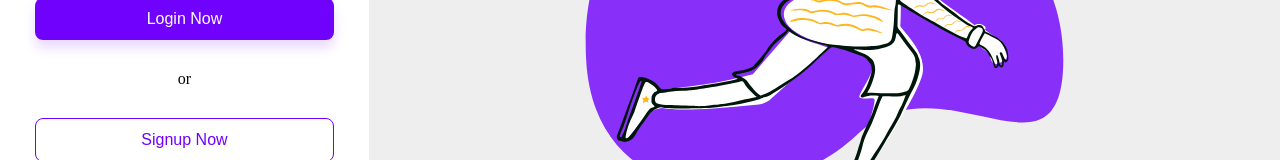
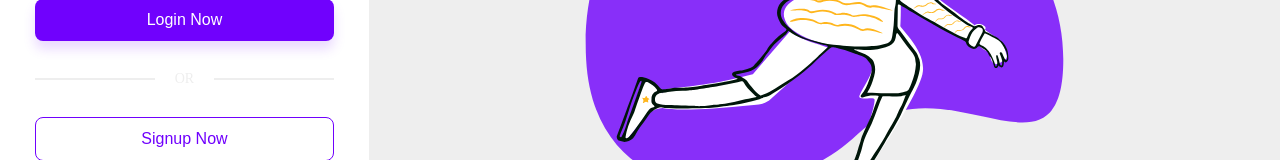
Before and after one commit to Leo-Slv/MoveIt-angular-app, an Angular app: page /login in a window 1280 px wide. Shown: the part 399-559 px from the top of the page. Built offline with nearby package versions, Linux system fonts and the light colour scheme.

Commit message:
feat: add default layout style and beginning of login component

```diff
--- a/src/app/components/default-login-layout/default-login-layout.component.css
+++ b/src/app/components/default-login-layout/default-login-layout.component.css
@@ -45,6 +45,7 @@ button{
   border: none;
   background: transparent;
   padding: 12px 24px;
+  cursor: pointer;
 }
 
 button.btn-primary{
@@ -66,3 +67,21 @@ button.btn-secondary{
   width: 100%;
   gap:30px;
 }
+
+.divider{
+  display: flex;
+  align-items: center;
+  justify-content: center;
+  gap: 20px;
+  width: 100%;
+  font-size: 14px;
+  color: var(--gray-bg);
+  font-weight: 400;
+  text-transform: uppercase;
+}
+
+.divider div{
+  height: 2px;
+  flex-grow: 1;
+  background-color: var(--gray-bg);
+}
--- a/src/app/components/default-login-layout/default-login-layout.component.html
+++ b/src/app/components/default-login-layout/default-login-layout.component.html
@@ -2,10 +2,13 @@
   <section class="form-section">
     <img src="/svg/logo.svg"/>
     <h2>{{ title }}</h2>
+    <ng-content></ng-content>
     <div class="btn-wrapper">
       <button class="btn-primary">{{ primaryBtnText }}</button>
-      <div>
+      <div class="divider">
+        <div></div>
         <span>or</span>
+        <div></div>
       </div>
       <button class="btn-secondary">{{ secondaryBtnText }}</button>
   </div>
--- a/src/app/pages/login/login.component.html
+++ b/src/app/pages/login/login.component.html
@@ -3,4 +3,7 @@
   primaryBtnText="Login Now"
   secondaryBtnText="Signup Now"
   >
+  <form [formGroup]="loginForm">
+
+  </form>
 </app-default-login-layout>
--- a/src/app/pages/login/login.component.ts
+++ b/src/app/pages/login/login.component.ts
@@ -1,12 +1,24 @@
 import { Component } from '@angular/core';
 import { DefaultLoginLayoutComponent } from '../../components/default-login-layout/default-login-layout.component';
+import { FormControl, FormGroup, ReactiveFormsModule, Validators } from '@angular/forms';
 
 @Component({
   selector: 'app-login',
-  imports: [DefaultLoginLayoutComponent],
+  imports: [DefaultLoginLayoutComponent,
+    ReactiveFormsModule
+  ],
   templateUrl: './login.component.html',
   styleUrl: './login.component.css'
 })
 export class LoginComponent {
 
+  loginForm!: FormGroup;
+
+  constructor(){
+    this.loginForm = new FormGroup({
+      email: new FormControl('',[Validators.required, Validators.email]),
+      password: new FormControl('',[Validators.required, Validators.minLength(6)])
+    })
+  }
+
 }
```
